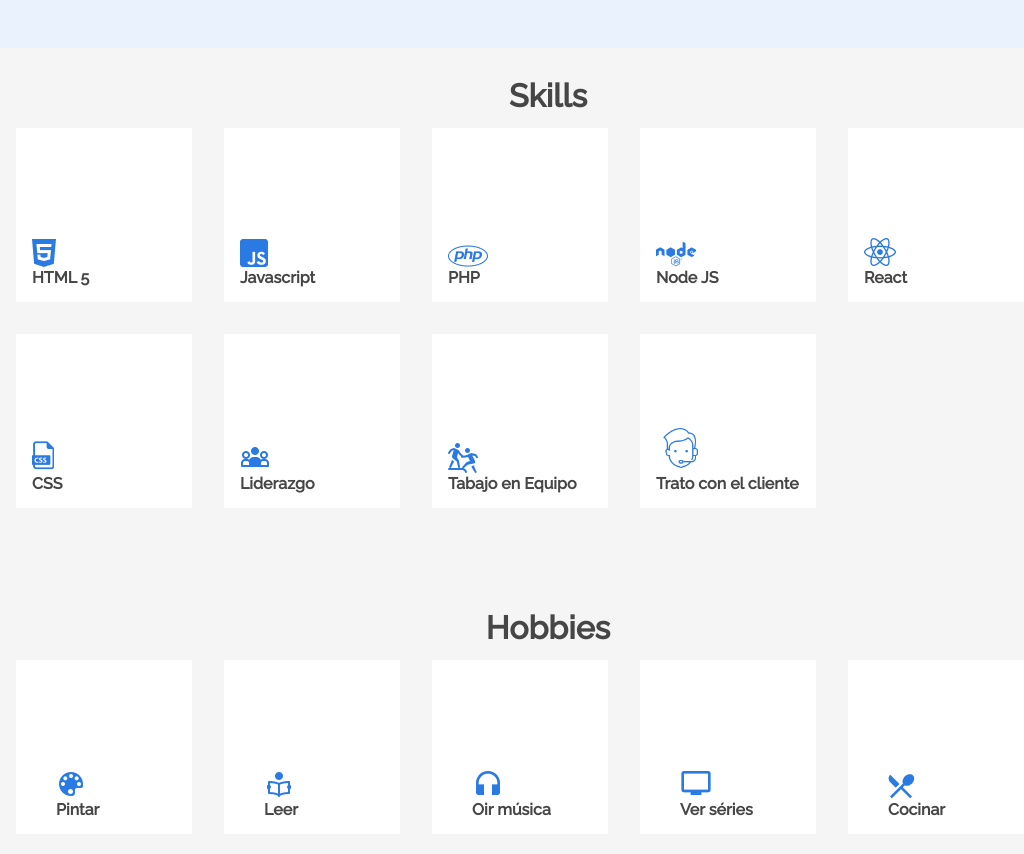
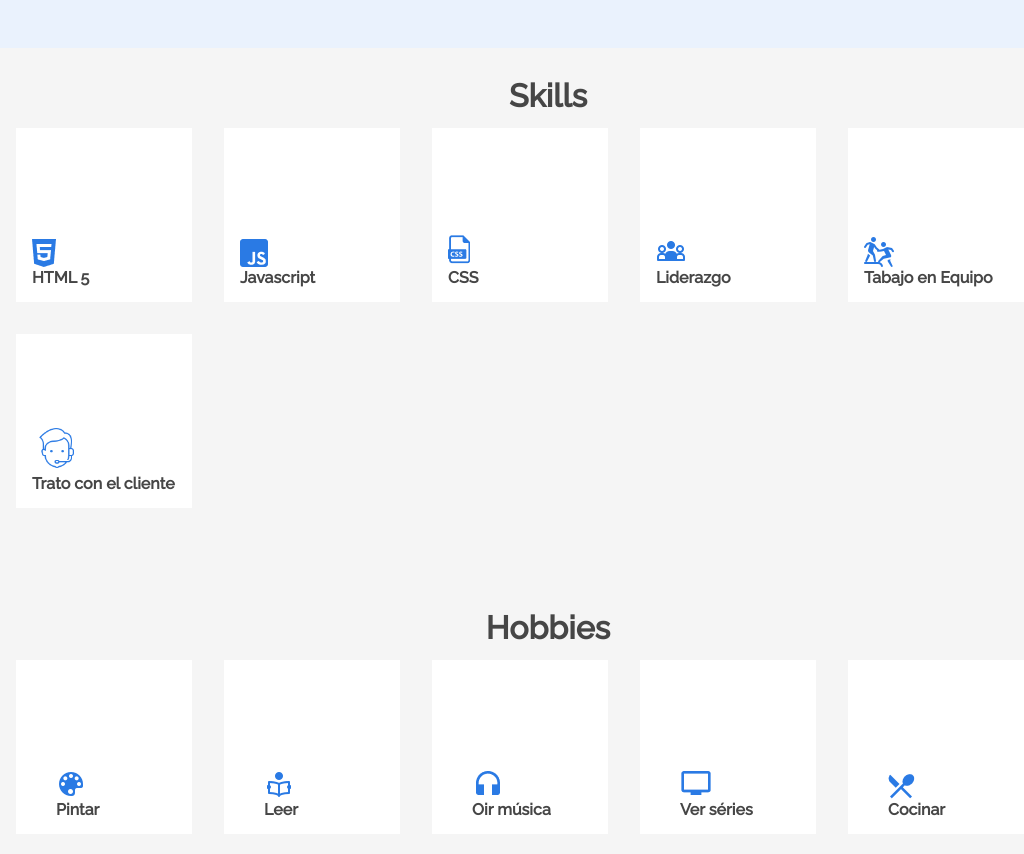
Before and after one commit to byFelp/Mi-Portafolio, a plain HTML site: page index.html in a window 1280 px wide. Shown: the part 1000-1854 px from the top of the page, without its empty margins (152-1176 px from the left). Drawn offline with Linux system fonts and the light colour scheme.

Commit message:
Eliminacion de algunas skills

```diff
--- a/index.html
+++ b/index.html
@@ -86,27 +86,6 @@
                     <ul class="skills__ul">
                         <li class="skills__img"> <img src="assets/img/skills/js_icon.png" alt=""></li>
                         <li class="skills__name">Javascript</li>
-                    </ul>
-                </div>
-
-                <div class="skills__box">
-                    <ul class="skills__ul">
-                        <li class="skills__img"> <img src="assets/img/skills/php_icon.png" alt=""></li>
-                        <li class="skills__name">PHP</li>
-                    </ul>
-                </div>
-
-                <div class="skills__box">
-                    <ul class="skills__ul">
-                        <li class="skills__img"><img src="assets/img/skills/nodejs_icon.png" alt=""></li>
-                        <li class="skills__name">Node JS</li>
-                    </ul>
-                </div>
-
-                <div class="skills__box">
-                    <ul class="skills__ul">
-                        <li class="skills__img"> <img src="assets/img/skills/react_icon.png" alt=""> </li>
-                        <li class="skills__name">React</li>
                     </ul>
                 </div>
 
```
